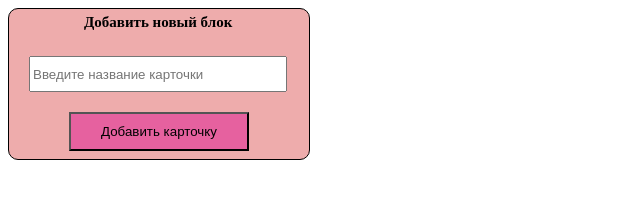
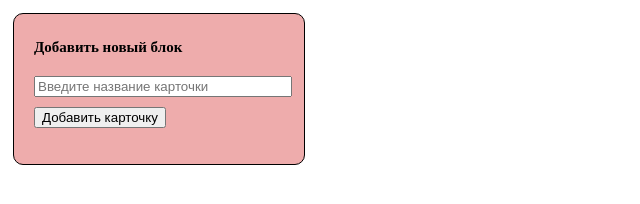
Before and after one commit to ththht888/Fisrt_app, a plain HTML site: page index.html in a window 1280 px wide. Shown: the whole page, without its empty margins (0-640 px from the left). Drawn offline with Linux system fonts and the light colour scheme.

Commit message:
fixtask_2

```diff
--- a/index.html
+++ b/index.html
@@ -7,11 +7,17 @@
     <link rel="stylesheet" href="./style.css" />
   </head>
   <body>
-    <div id="cart" class="cart">
-      <h5 class="text">Добавить новый блок</h5>
-      <input placeholder="Введите название карточки" id="input-text" class="inputString" />
-      <button id="btn-change-text" class="blockBtn">Добавить карточку</button>
-      <div id="main" class="number"></div>
+    <div id="cartAndCard" class="caca">
+      <div id="cart" class="cart">
+        <h5 class="text">Добавить новый блок</h5>
+        <input
+          placeholder="Введите название карточки"
+          id="input-text"
+          class="inputString"
+        />
+        <button id="btn-change-text" class="blockBtn">Добавить карточку</button>
+      </div>
+      <div id="main" class="cards"></div>
     </div>
     <script src="app.js"></script>
   </body>
--- a/style.css
+++ b/style.css
@@ -3,33 +3,46 @@
 }
 
 .cart {
-    width: 300px;
-    height: 150px;
+  width: 270px;
+  height: 130px;
   background-color: #eeacac;
   border-radius: 10px;
   border: 1px solid black;
+  display: flex;
+  flex-direction: column;
+  align-items: baseline;
+  padding: 10px;
+  margin: 5px;
+}
+
+.inputString {
+  width: 250px;
+  margin-left: 10px;
 }
 
 .blockBtn {
-    background-color: rgb(230, 97, 159);
-    padding: 10px 30px 10px 30px;
-    margin: 0px 60px;
+  margin: 10px;
 }
-
-  .inputString {
-    height: 30px;
-    width: 250px;
-    margin: 20px;
-  }
-
 .text {
-    margin: 5px 75px;
   font-size: 15px;
+  margin: 15px 15px 20px 10px;
 }
 
 .card {
   background-color: rgb(162, 233, 191);
   width: 300px;
   height: 150px;
-    margin: 20px;
+  margin: 5px;
+  border-radius: 10px;
+  border: 1px solid black;
 }
+
+.cards {
+  display: flex;
+  flex-wrap: wrap;
+}
+
+.caca {
+  display: flex;
+  flex-wrap: wrap;
+}
```
Lines whose indentation alone changed are shown as unchanged.
